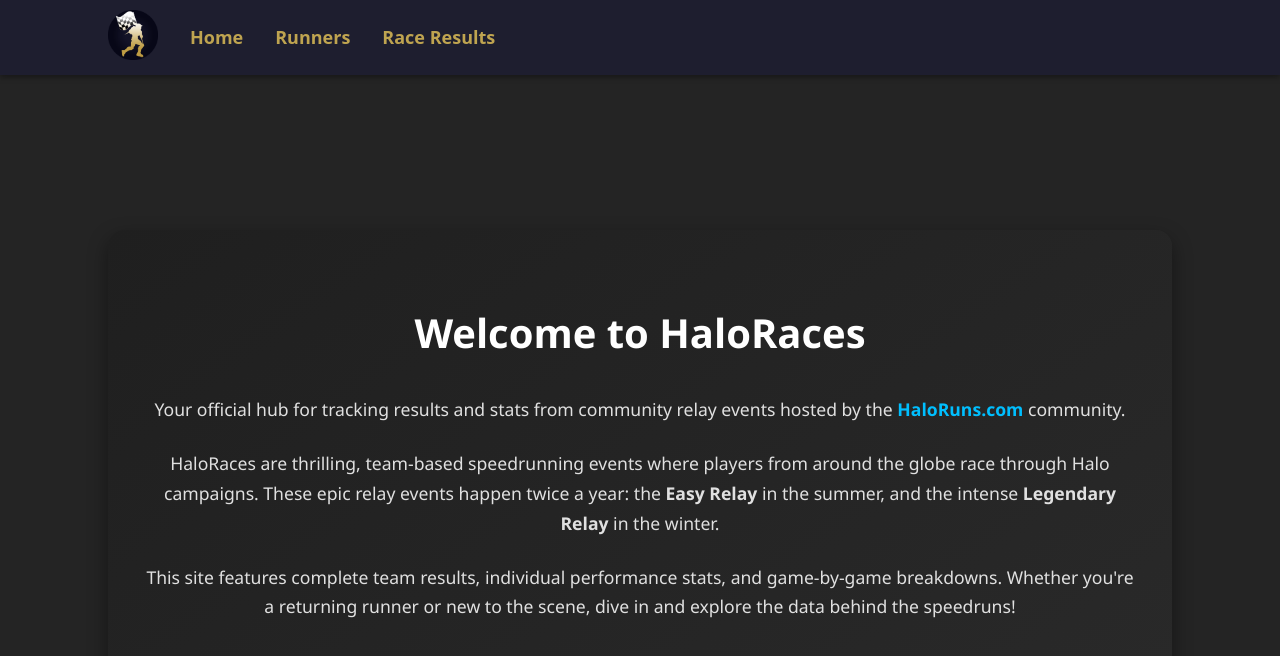
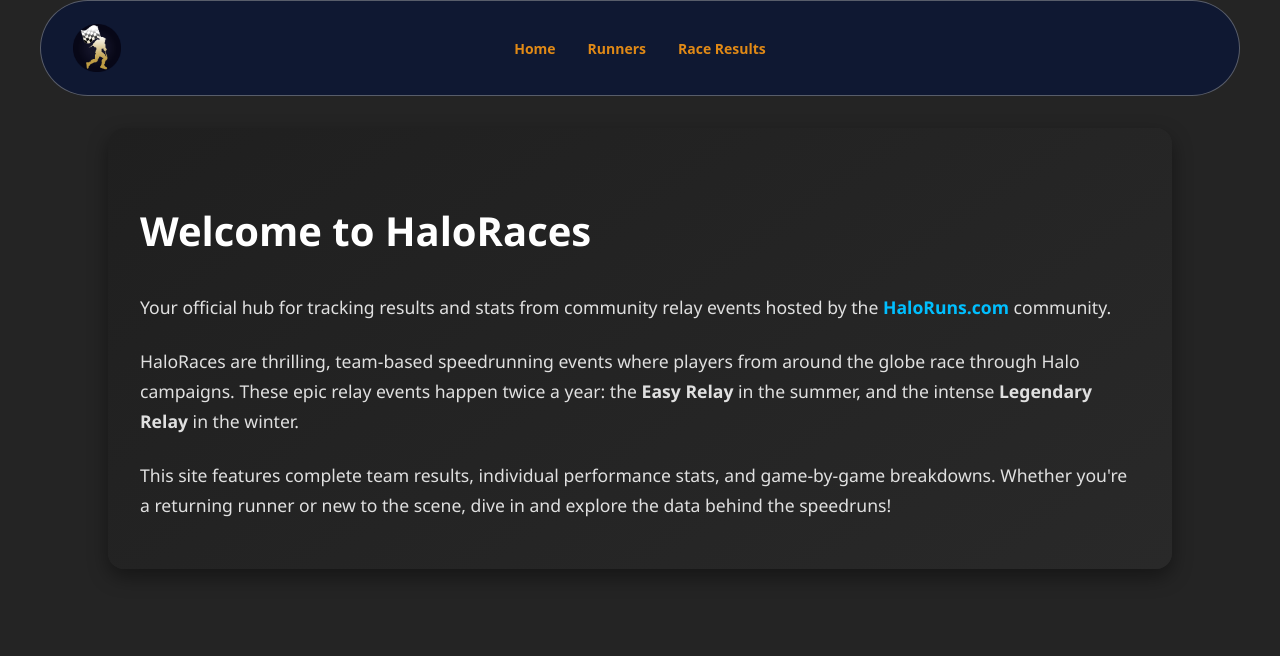
Before and after one commit to DavidSpartan95/HaloracesWeb, a Vue app in the folder haloraces-web/: page /race-results#/home in a window 1280 px wide. Shown: the top 656 px of the page. Built offline with nearby package versions, Linux system fonts and the light colour scheme.

Commit message:
New: NavBar design

```diff
--- a/haloraces-web/src/App.vue
+++ b/haloraces-web/src/App.vue
@@ -3,15 +3,12 @@ import NavBar from './components/NavBar.vue'
 </script>
 
 <template>
-  <div class="app-container">
+  <div>
     <NavBar />
     <router-view />
   </div>
 </template>
 
 <style scoped>
-.app-container {
-  padding-top: 100px;
-  /* Match or slightly exceed navbar height */
-}
+
 </style>
--- a/haloraces-web/src/components/NavBar.vue
+++ b/haloraces-web/src/components/NavBar.vue
@@ -1,66 +1,99 @@
 <template>
   <nav>
-        <div class="navbar-background"></div>
+    <div class="navbar">
+      <div class="nav-left">
+        <img src="../assets/race-icon-modified.png" alt="Logo" class="nav-img" />
+      </div>
 
-        <div class="nav-content">
-            <div class="navbar-text">
-                <div>
-                    <img src="../assets/race-icon-modified.png" alt="Logo" height="50" width="50" />
+      <div class="nav-center">
+        <router-link to="home" class="nav-link">Home</router-link>
+        <router-link to="runners" class="nav-link">Runners</router-link>
+        <router-link to="race-results" class="nav-link">Race Results</router-link>
       </div>
-                <router-link to= home class="nav-link">Home</router-link>
-                <router-link to= runners class="nav-link">Runners</router-link>
-                <router-link to= race-results class="nav-link">Race Results</router-link>
+
+      <div class="nav-right">
+        <!-- Spacer to balance the image on the left -->
       </div>
     </div>
   </nav>
 </template>
+
 
   <script setup lang="ts">
   // No logic needed
   </script>
 
   <style scoped>
-.navbar-background {
-    position: fixed;
-    top: 0;
-    left: 0;
+  .navbar {
+  display: flex;
+  align-items: center;
+  justify-content: space-between;
+  padding: 0 2rem;
   width: 100%;
-    height: 75px;
-
-    background-color: #1e1e2f;
-    box-shadow: 0 2px 6px rgba(0, 0, 0, 0.4);
-    z-index: 0;
+  max-width: 1200px;
+  height: 96px;
+  margin: 0 auto;
+  border-radius: 100px;
+  border: 1px solid rgba(161, 161, 161, 0.5);
+  background: #0f1832;
+  box-sizing: border-box;
 }
 
-.nav-content {
-    position: fixed;
-    top: 0;
-    width: 100%;
-    height: 75px; /* match navbar background */
+.nav-left,
+.nav-right {
+  flex: 1;
   display: flex;
-    align-items: center; /* center vertically */
-    justify-content: center; /* optional: center horizontally */
-    z-index: 10;
+  align-items: center;
+  justify-content: flex-start;
 }
 
-.navbar-text {
-  width: 100%;
-  max-width: 100%; /* Don’t constrain more than needed */
+.nav-right {
+  justify-content: flex-end;
+}
+
+.nav-center {
+  flex: 2;
   display: flex;
-  align-items: center;
+  justify-content: center;
   gap: 2rem;
 }
 
+.nav-img {
+  width: 48px;
+  height: 48px;
+  flex-shrink: 0;
+  aspect-ratio: 1/1;
+}
+
 .nav-link {
-    color: #bfa450;
-    font-weight: bold;
-    font-size: 1.125rem;
+  color: #E08916;
+  font-size: 14px;
+  font-style: normal;
+  font-weight: 600;
   text-decoration: none;
-    transition: color 0.2s ease;
 }
 
 .nav-link:hover {
   color: #d8b74a;
   text-decoration: underline;
 }
+
+@media (max-width: 768px) {
+  .navbar {
+    flex-direction: column;
+    height: auto;
+    padding: 1rem;
+    gap: 1rem;
+  }
+
+  .nav-center {
+    flex-direction: column;
+    align-items: center;
+  }
+
+  .nav-left,
+  .nav-right {
+    justify-content: center;
+  }
+}
   </style>
--- a/haloraces-web/src/style.css
+++ b/haloraces-web/src/style.css
@@ -59,11 +59,12 @@ button:focus-visible {
 }
 
 #app {
-  max-width: 1280px;
-  margin: 0 auto;
-  padding: 2rem;
-  text-align: center;
+  width: 100%;
+  min-height: 100vh;
+  display: flex;
+  flex-direction: column;
 }
+
 
 @media (prefers-color-scheme: light) {
   :root {
```
Lines whose indentation alone changed are shown as unchanged.
